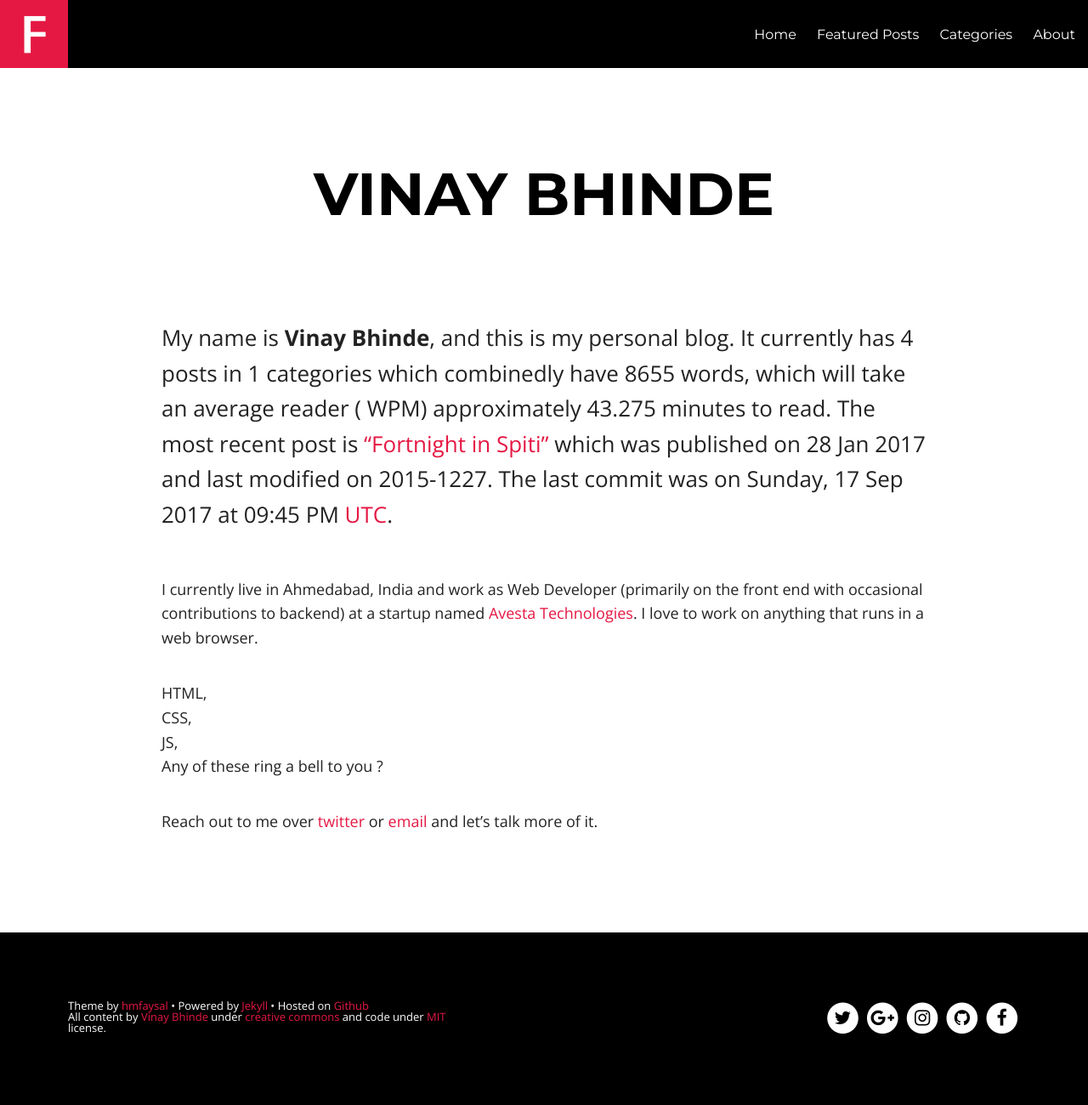
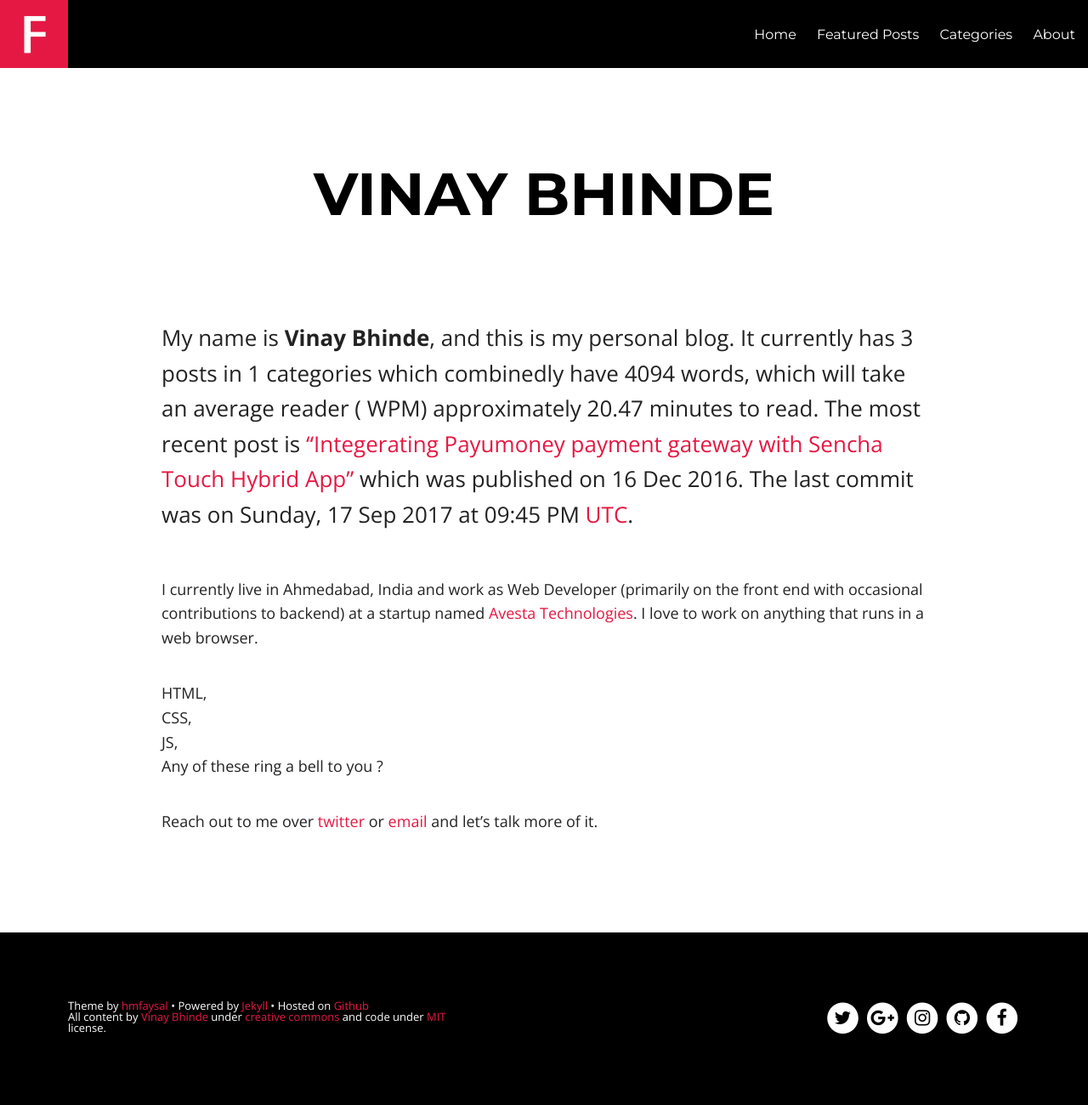
Before and after one commit to vinaynb/vinaynb.github.io, a Jekyll site: the page built from about.md, in a window 1280 px wide. Shown: the whole page at 85% size. Built offline with Jekyll 4.4.1, drawn with Linux system fonts in a browser that asks for light colours; nearby versions of some CDN libraries.

```diff
--- a/_config.yml
+++ b/_config.yml
@@ -18,7 +18,7 @@ fin_color:        "255,255,255"
 #Local
 baseurl:            "0.0.0.0"
 #Live
-#baseurl:        	  "http://vinaynb.github.io/"
+#baseurl:        	  "https://vinaynb.github.io/"
 
 # Owner/author information
 owner:
@@ -82,7 +82,7 @@ kramdown:
 
 prose:
   rooturl: '_posts'
-  siteurl: 'http://vinaybhinde.com'
+  siteurl: 'https://vinaybhinde.com'
   relativeLinks: 'http://vinaybhinde.com/links.jsonp'
   media: 'images'
   metadata:
--- a/_posts/general/2017-01-28-fortnight-in-spiti.md
+++ b/_posts/general/2017-12-28-fortnight-in-spiti.md
@@ -2,12 +2,13 @@
 layout: post
 title: Fortnight in Spiti
 description: "My narration of a lifelong experience of spending a fortnight in Spiti Valley (Himachal Pradesh)"
-modified: 2015-1227
+modified: 2017-1227
 category: articles
 tags: [general]
 imagefeature: posts/fortnight-in-spiti.JPG
 comments: true
 share: true
+published: false
 ---
 
 A 15 day road trip through one of the most remote, untouched and pristine valleys of India - that's what goes down your memory lane as a lifelong experience. This is my narration of the experience i had when riding thorough [Spiti Valley](https://en.wikipedia.org/wiki/Spiti_Valley) in Himachal Pradesh.
```
Also changed, not shown: 8 other files.
